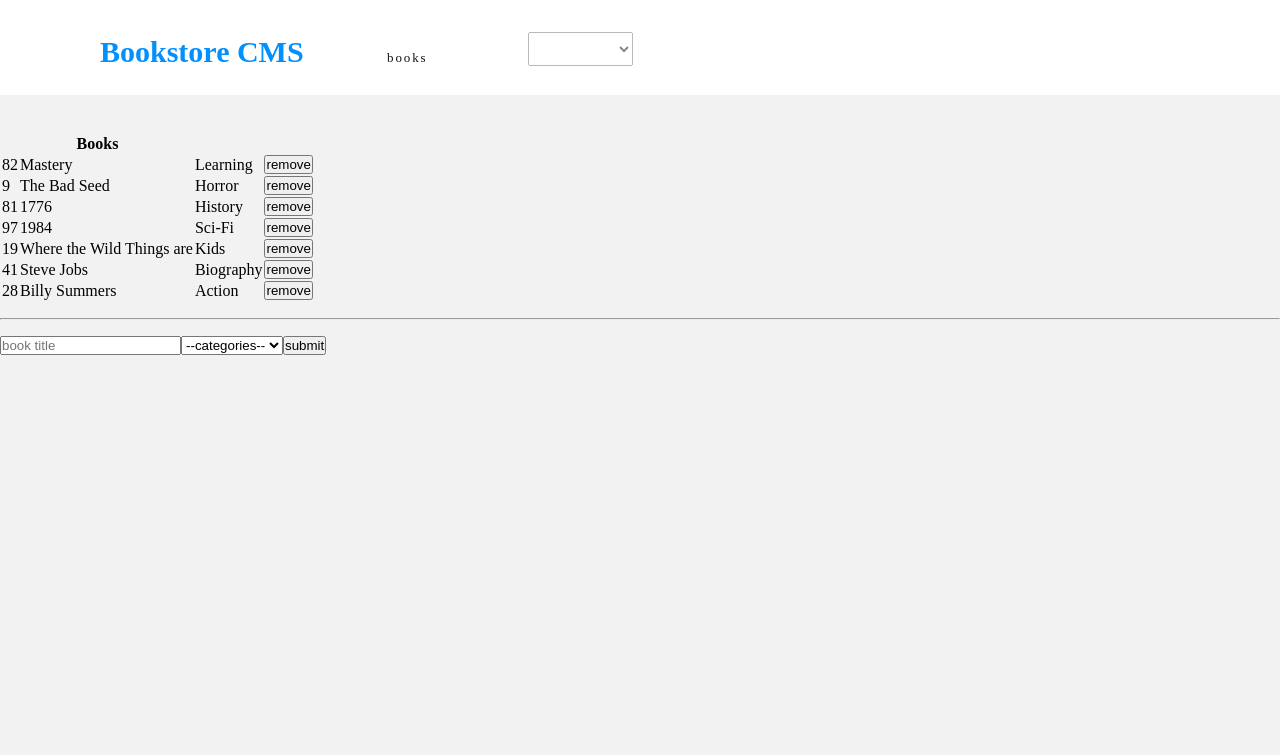
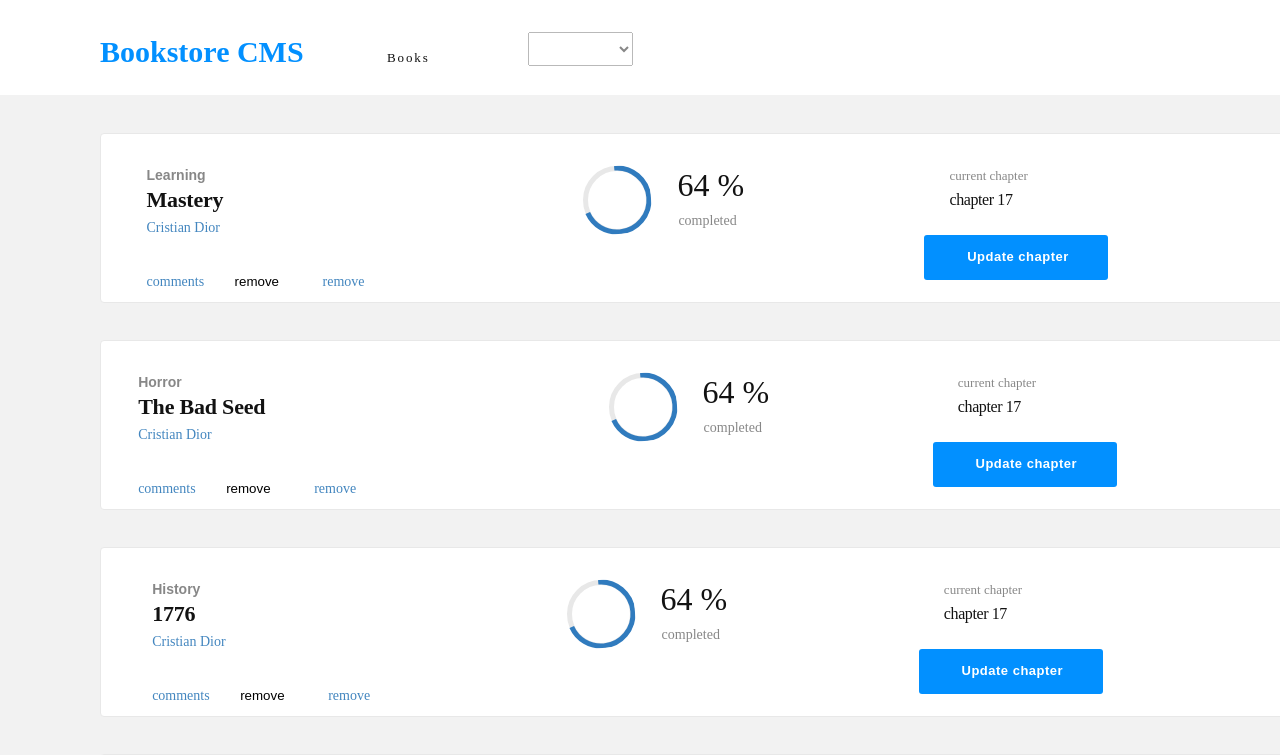
Before and after one commit to helciodev/bookstore-cms, a React (Create React App) app: page / in a window 1280 px wide. Shown: the top 755 px of the page. Built offline with nearby package versions, Linux system fonts and the light colour scheme.

Commit message:
Add style

```diff
--- a/src/components/Book.js
+++ b/src/components/Book.js
@@ -5,12 +5,44 @@ function Book({
   id, title, category, removeBook,
 }) {
   return (
-    <tr>
-      <td>{id}</td>
-      <td>{title}</td>
-      <td>{category}</td>
-      <td><button type="button" onClick={() => removeBook({ id, title, category })}>remove</button></td>
-    </tr>
+    <div className="Book-container">
+      <div className="book-info">
+        <span className="book-category">
+          {category}
+        </span>
+        <h3 className="book-title">{title}</h3>
+        <p className="author">Cristian Dior</p>
+        <ul className="action">
+          <li className="action-item">comments</li>
+          <li className="action-item"><button type="button" onClick={() => removeBook({ id, title, category })}>remove</button></li>
+          <li className="action-item">remove</li>
+        </ul>
+      </div>
+      <div className="percentage">
+        <div className="progress-ring">
+          <svg className="progress-ring__wrapper">
+            <circle
+              className="progress-ring__circle"
+              fill="transparent"
+              r="32"
+              cx="34"
+              cy="34"
+            />
+          </svg>
+        </div>
+        <div>
+          <p className="percentage-num">64 %</p>
+          <p className="completed">completed</p>
+        </div>
+      </div>
+      <div className="update">
+        <span className="current">
+          current chapter
+        </span>
+        <p className="chapter">chapter 17</p>
+        <button className="update-btn" type="button">Update chapter</button>
+      </div>
+    </div>
   );
 }
 
--- a/src/components/CategoryFilter.js
+++ b/src/components/CategoryFilter.js
@@ -13,7 +13,7 @@ function CategoryFilter({ handleFilter }) {
           <option value="Learning">Learning</option>
           <option value="History">History</option>
           <option value="Horror">Horror</option>
-          <option value="Sci-fi">Sci-fi</option>
+          <option value="Sci-Fi">Sci-fi</option>
         </select>
       </td>
     </tr>
--- a/src/components/Navbar.js
+++ b/src/components/Navbar.js
@@ -21,7 +21,7 @@ function Navbar() {
     <navbar className="navbar">
       <div className="parent">
         <div className="Bookstore-CMS">Bookstore CMS</div>
-        <div className="BOOKS">books</div>
+        <div className="BOOKS">Books</div>
         <div>
           <CategoryFilter handleFilter={handleFilter} />
         </div>
--- a/src/containers/BooksForm.js
+++ b/src/containers/BooksForm.js
@@ -39,13 +39,15 @@ function BooksForm() {
   ];
 
   return (
-    <div>
+    <div className="add-books">
+      <h2 className="title">ADD BOOK</h2>
       <form action="">
-        <input type="text" name="title" value={title} onChange={handleChange} placeholder="book title" />
+        <input className="Lesson-Panel" type="text" name="title" value={title} onChange={handleChange} placeholder="book title" />
         <select
           value={category}
           name="category"
           onChange={handleChange}
+          className="Lesson-Panel-category"
         >
           {collection.map((category) => (
             <option key={category} value={category}>
@@ -55,7 +57,7 @@ function BooksForm() {
             </option>
           ))}
         </select>
-        <button type="submit" onClick={handleSubmit}>submit</button>
+        <button className="Rectangle-2" type="submit" onClick={handleSubmit}>ADD BOOK</button>
       </form>
     </div>
   );
--- a/src/containers/BooksList.js
+++ b/src/containers/BooksList.js
@@ -30,16 +30,7 @@ function BooksList() {
   ));
   return (
     <div>
-      <table>
-        <thead>
-          <tr>
-            <th colSpan="2">Books</th>
-          </tr>
-        </thead>
-        <tbody>
-          {filter ? filtered : unFiltered}
-        </tbody>
-      </table>
+      {filter ? filtered : unFiltered}
     </div>
   );
 }
--- a/src/styles.css
+++ b/src/styles.css
@@ -6,6 +6,10 @@
 :root {
   --azure: #0290ff;
   --black-two: #121212;
+  --warm-grey: #888;
+  --robotslab: 'Roboto Slab', serif;
+  --medium-blue: #307bbe;
+  --dodger-blue: #379cf6;
 
 }
 
@@ -67,7 +71,7 @@ body {
   height: 1rem;
   margin: 1.125rem 41.5rem 0.688rem 2.563rem;
   opacity: 0.5;
-  font-family: Montserrat;
+  font-family: 'Montserrat', sans-serif;
   font-size: 0.813rem;
   font-weight: normal;
   font-stretch: normal;
@@ -77,3 +81,255 @@ body {
   color: var(--black-two);
   padding: 1rem;
 }
+
+.Lesson-Panel {
+  width: 41.5rem;
+  height: 2.813rem;
+  margin: 1.188rem 2.125rem 0 0;
+  padding: 0.813rem 35.688rem 0.813rem 1.063rem;
+  border-radius: 4px;
+  border: solid 1px #e8e8e8;
+  background-color: #fff;
+}
+
+.title {
+  width: 10.875rem;
+  height: 1.5rem;
+  margin: 1.813rem 32.75rem 1.188rem 0;
+  font-family: Montserrat;
+  font-size: 1.25rem;
+  font-weight: bold;
+  font-stretch: normal;
+  font-style: normal;
+  line-height: normal;
+  letter-spacing: -0.18px;
+  color: var(--warm-grey);
+}
+
+.Lesson-Panel-category {
+  width: 17.813rem;
+  height: 2.813rem;
+  margin: 1.188rem 2.125rem 0;
+  padding: 0.375rem 0.938rem 0.563rem 1rem;
+  border-radius: 4px;
+  border: solid 1px #e8e8e8;
+  background-color: #fff;
+}
+
+.ADD-BOOK {
+  width: 8.938rem;
+  height: 1.125rem;
+
+}
+
+.Rectangle-2 {
+  width: 11.5rem;
+  height: 2.813rem;
+  margin: 1.188rem 0 0 2.125rem;
+  padding: 0.801rem 1.188rem 0.886rem 1.375rem;
+  border-radius: 3px;
+  background-color: var(--azure);
+  outline: none;
+  font-family: 'Roboto Slab', serif;
+  font-size: 0.813rem;
+  font-weight: bold;
+  font-stretch: normal;
+  font-style: normal;
+  line-height: normal;
+  letter-spacing: 0.5px;
+  text-align: center;
+  color: #fff;
+}
+
+.add-books {
+  padding: 1rem;
+}
+
+.Book-container {
+  display: flex;
+  justify-content:space-around;
+  width: 75rem;
+  height: 10.625rem;
+  margin: 2.313rem 6.25rem 0;
+  padding: 2rem 9.188rem 1.625rem 1.688rem;
+  border-radius: 4px;
+  border: solid 1px #e8e8e8;
+  background-color: #fff;
+}
+
+.action {
+display: flex;
+list-style: none;
+margin-top: 2rem;
+}
+
+.action-item {
+  margin-right: 1rem;
+  width: 4.563rem;
+  height: 1.188rem;
+  margin: 0.188rem 0.938rem 0.125rem 0;
+  font-family: RobotoSlab;
+  font-size: 0.875rem;
+  font-weight: 300;
+  font-stretch: normal;
+  font-style: normal;
+  line-height: normal;
+  letter-spacing: normal;
+  color: #4386bf;
+}
+button {
+  border: none;
+  outline: none;
+  background-color: transparent;
+}
+
+.book-category {
+  width: 3.063rem;
+  height: 1.125rem;
+  margin: 0 2.438rem 0 0;
+  opacity: 0.5;
+  font-family: 'Montserrat', sans-serif;
+  font-size: 0.875rem;
+  font-weight: bold;
+  font-stretch: normal;
+  font-style: normal;
+  line-height: normal;
+  letter-spacing: normal;
+  color: var(--black-two);
+}
+
+.book-title {
+  width: 100%;
+  height: 1.813rem;
+  margin: 0.188rem 20.188rem 0 0;
+  font-family: 'Roboto Slab', serif;
+  font-size: 1.375rem;
+  font-weight: bold;
+  font-stretch: normal;
+  font-style: normal;
+  line-height: normal;
+  letter-spacing: -0.2px;
+  color: var(--black-two);
+}
+
+.author {
+  width: 6.688rem;
+  height: 1.188rem;
+  margin: 0.25rem 0 0;
+  font-family: var(--robotslab);
+  font-size: 0.875rem;
+  font-weight: 300;
+  font-stretch: normal;
+  font-style: normal;
+  line-height: normal;
+  letter-spacing: normal;
+  color: #4386bf;
+}
+
+.progress-ring {
+  border: 5px solid #e8e8e8;
+  width: 68px;
+  height: 68px;
+  border-radius: 100px;
+  position: relative;
+  margin-right: 15px;
+}
+
+.progress-ring__wrapper {
+  position: absolute;
+  content: "";
+  top: -5px;
+  left: -5px;
+  width: inherit;
+  height: inherit;
+  transform: rotate(-95deg);
+}
+
+.progress-ring__circle {
+  stroke: #307bbe;
+  stroke-width: 5px;
+  stroke-dasharray: 140;
+}
+
+
+.percentage {
+  display: flex;
+}
+
+.percentage-num {
+  width: 5.25rem;
+  height: 2.438rem;
+  margin: 0.063rem 5.75rem 0 0.688rem;
+  font-family: Montserrat;
+  font-size: 2rem;
+  font-weight: normal;
+  font-stretch: normal;
+  font-style: normal;
+  line-height: normal;
+  letter-spacing: normal;
+  color: var(--black-two);
+}
+
+.completed {
+  width: 5rem;
+  height: 1.125rem;
+  margin: 0.438rem 4.938rem 0.75rem 0.75rem;
+  opacity: 0.5;
+  font-family: Montserrat;
+  font-size: 0.875rem;
+  font-weight: normal;
+  font-stretch: normal;
+  font-style: normal;
+  line-height: normal;
+  letter-spacing: normal;
+  color: var(--black-two);
+}
+
+.update-btn {
+  margin-top: 2rem;
+  width: 11.5rem;
+  height: 2.813rem;
+  margin: 1.188rem 0 0 2.125rem;
+  padding: 0.801rem 1.188rem 0.886rem 1.375rem;
+  border-radius: 3px;
+  background-color: var(--azure);
+  outline: none;
+  font-family: --var(Robotoslab);
+  font-size: 0.813rem;
+  font-weight: bold;
+  font-stretch: normal;
+  font-style: normal;
+  line-height: normal;
+  letter-spacing: 0.5px;
+  text-align: center;
+  color: #fff;
+}
+
+.current {
+  width: 7.875rem;
+  height: 1.125rem;
+  margin: 0.063rem 3.625rem 0 3.688rem;
+  opacity: 0.5;
+  font-family: --var(Robotoslab);
+  font-size: 0.813rem;
+  font-weight: 300;
+  font-stretch: normal;
+  font-style: normal;
+  line-height: normal;
+  letter-spacing: normal;
+  color: var(--black-two);
+}
+
+.chapter {
+  width: 4.688rem;
+  height: 1.313rem;
+  margin: 0.438rem 6.813rem 0.25rem 3.688rem;
+  font-family: RobotoSlab;
+  font-size: 1rem;
+  font-weight: 300;
+  font-stretch: normal;
+  font-style: normal;
+  line-height: normal;
+  letter-spacing: -0.4px;
+  color: var(--black-two);
+}
```
